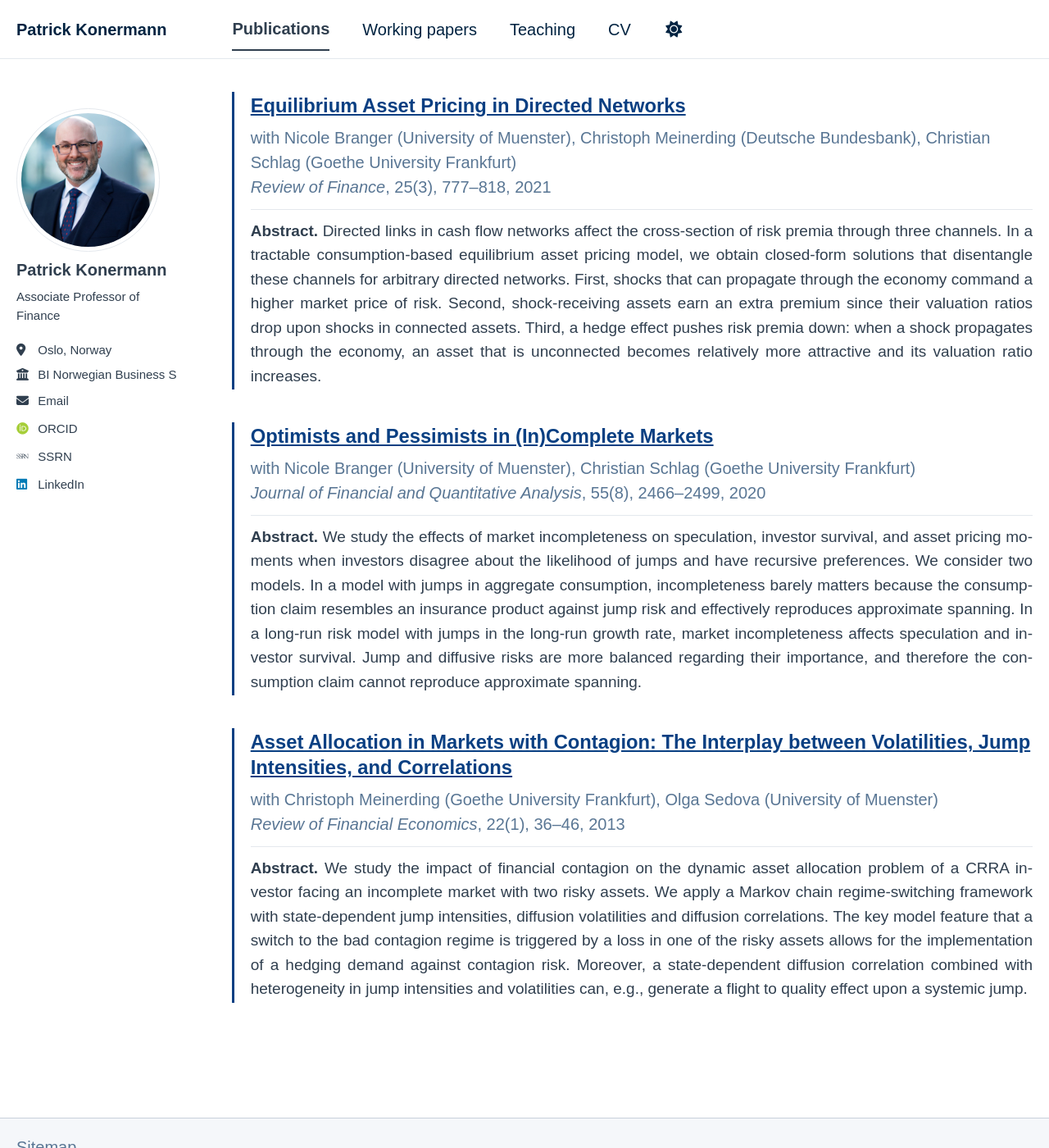
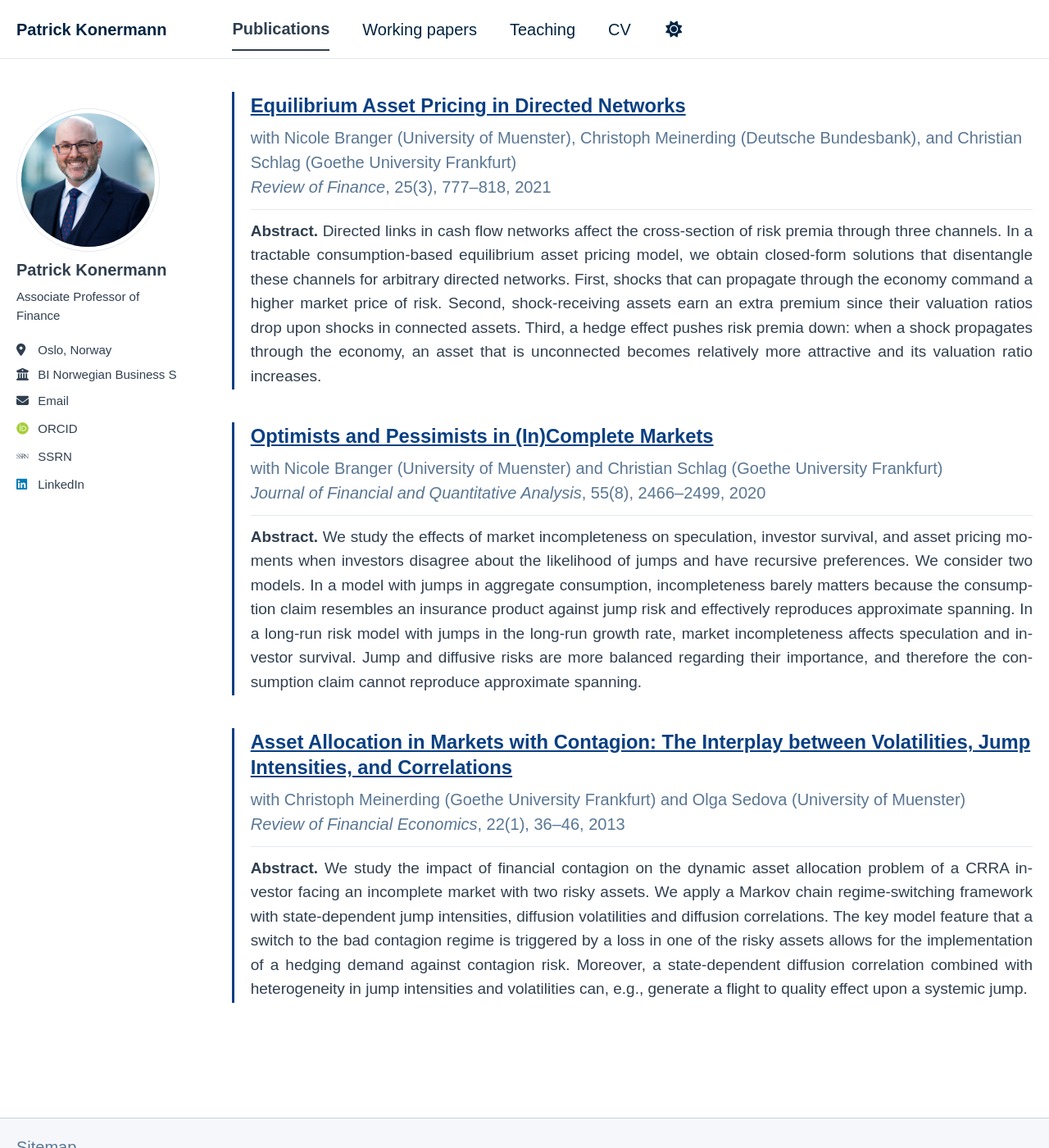
Before and after one commit to patrick-konermann/patrick-konermann.github.io, a Jekyll site: the page built from _pages/publications.html, in a window 1280 px wide and 1400 px high. Shown: the whole window at 82% size. Built offline with Jekyll 4.4.1, drawn with Linux system fonts in a browser that asks for light colours; some web fonts are replaced; a script bundle is joined from its source files by our own code; library files that are not in the unit come from our copies.

Commit message:
Connect last coauthor with 'and'
Co-Authored-By: Claude Sonnet 5.5 <noreply@anthropic.com>

```diff
--- a/_includes/archive-publication.html
+++ b/_includes/archive-publication.html
@@ -2,7 +2,11 @@
   <p class="pub__title">
     {% if post.link %}<a href="{{ post.link }}">{{ post.title }}</a>{% else %}{{ post.title }}{% endif %}
   </p>
-  {% if post.coauthors %}<p class="pub__meta">with {{ post.coauthors }}</p>{% endif %}
+  {% if post.coauthors %}
+    {% assign names = post.coauthors | split: ", " %}
+    {% capture coauthor_line %}{% if names.size == 1 %}{{ names[0] }}{% elsif names.size == 2 %}{{ names[0] }} and {{ names[1] }}{% else %}{% for n in names %}{% if forloop.last %}and {{ n }}{% else %}{{ n }}, {% endif %}{% endfor %}{% endif %}{% endcapture %}
+  <p class="pub__meta">with {{ coauthor_line }}</p>
+  {% endif %}
   {% if post.status != "working" %}
   <p class="pub__meta">
     {% if post.venue %}<em>{{ post.venue }}</em>{% endif %}{% if post.details %}, {{ post.details }}{% endif %}, {{ post.date | date: "%Y" }}
```
